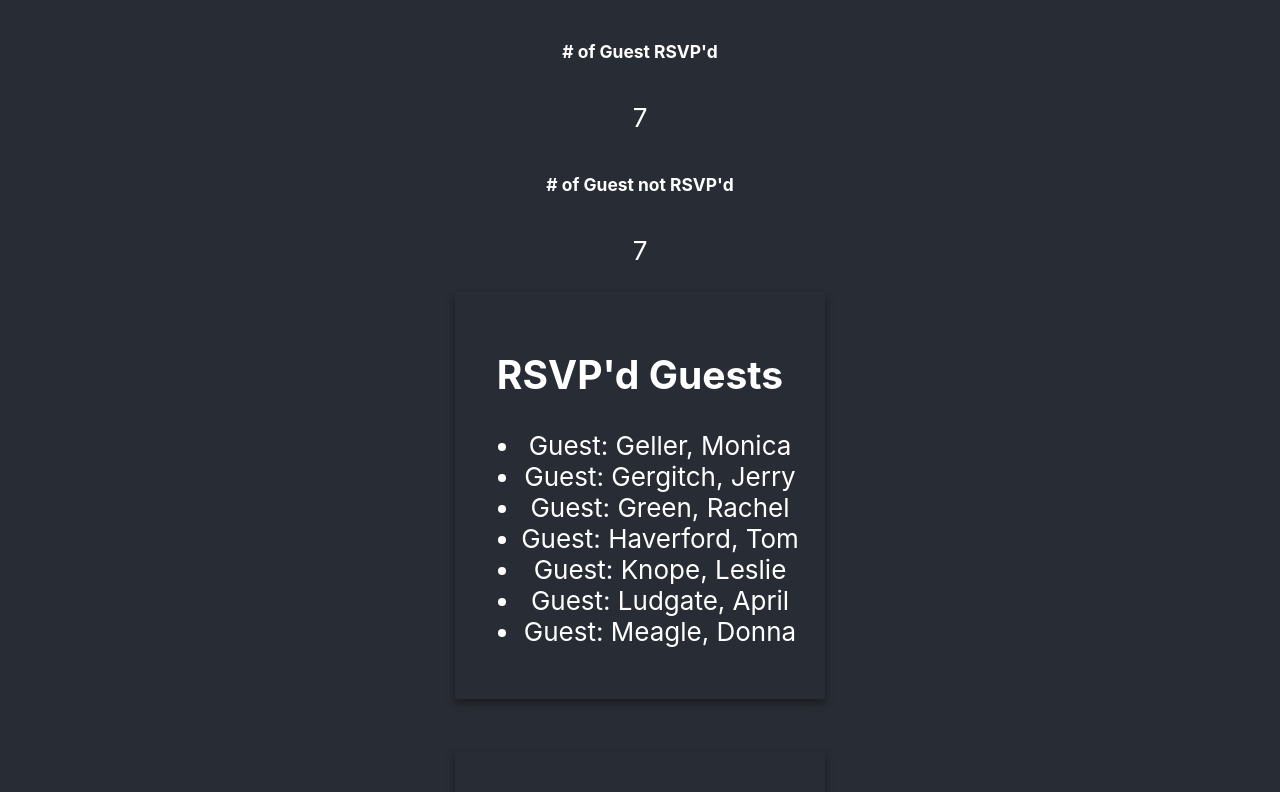
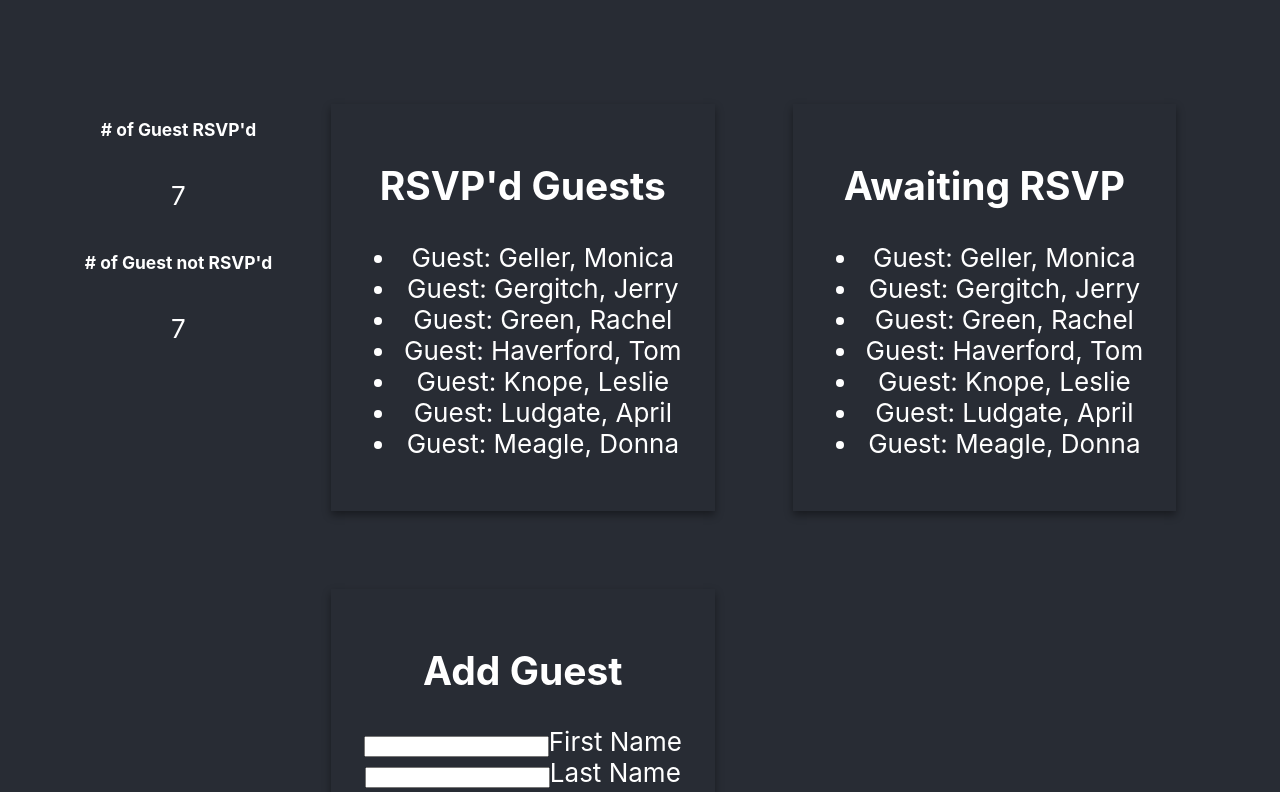
Before and after one commit to markchoward7/galvanize-guest-list-react-app, a React (Create React App) app in the folder my_app_name/: page / in a window 1280 px wide. Shown: the top 792 px of the page. Built offline with nearby package versions, Linux system fonts and the light colour scheme.

Commit message:
grid setup

```diff
--- a/my_app_name/src/App.css
+++ b/my_app_name/src/App.css
@@ -1,11 +1,25 @@
+form {
+  grid-column: 2;
+}
+
 .Box {
   padding: 1em;
   margin: 1em;
   box-shadow: 0px 4px 8px rgba(0,0,0,0.4);
 }
 
+.grid-container-3 {
+  display: grid;
+  grid-template-columns: auto auto auto;
+  gap: 1em;
+  padding: 3em;
+}
+
 .App {
   text-align: center;
+  background-color: #282c34;
+  font-size: calc(10px + 2vmin);
+  color: white;
 }
 
 .App-logo {
@@ -17,17 +31,6 @@
   .App-logo {
     animation: App-logo-spin infinite 20s linear;
   }
-}
-
-.App-header {
-  background-color: #282c34;
-  min-height: 100vh;
-  display: flex;
-  flex-direction: column;
-  align-items: center;
-  justify-content: center;
-  font-size: calc(10px + 2vmin);
-  color: white;
 }
 
 .App-link {
--- a/my_app_name/src/App.js
+++ b/my_app_name/src/App.js
@@ -25,12 +25,16 @@ var guests = [
 function App() {
   return (
     <div className="App">
-      <header className="App-header">
+      <div className="grid-container-3">
         <div class="Display">
             <Display listOfGuests2={guests} />
         </div>
         <div className="Box">
           <h2>RSVP'd Guests</h2>
+          <GuestList listOfGuests={guests} />
+        </div>
+        <div className="Box">
+          <h2>Awaiting RSVP</h2>
           <GuestList listOfGuests={guests} />
         </div>
         <form className="Box">
@@ -40,7 +44,7 @@ function App() {
           <br /><input type="checkbox" name="rsvp" id="rsvp" />RSVP
           <br /><button onClick={AddGuest}>Submit</button>
         </form>
-      </header>
+      </div>
     </div>
   );
 }
```
